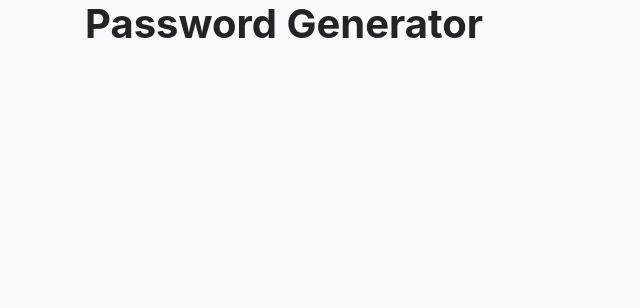
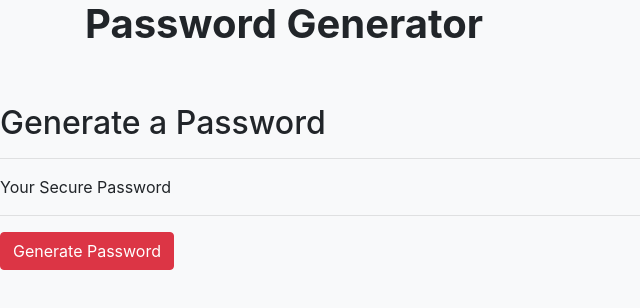
Before and after one commit to smurphy823/Password-Generator-2, a plain HTML site: page index.html in a window 1280 px wide. Shown: the whole page, without its empty margins (0-640 px from the left). Drawn offline with nearby package versions, Linux system fonts and the light colour scheme.

Commit message:
html completed

```diff
--- a/index.html
+++ b/index.html
@@ -15,3 +15,34 @@
     <div class="col-sm-12 col-md-12 mx-auto">
     <h1><strong>Password Generator</strong></h1>
     </div>
+</div>
+</div>
+    <br>
+    <br>
+
+<div class="container-2">
+        <div class="row">
+        <div class="col-sm-12 col-md-12">
+        <div class="password-card">
+            <h2>Generate a Password</h2>
+            <hr>
+            <div class="typebox">
+            <p id="passWD-text">Your Secure Password</p>
+            </div>
+            <hr>
+            <button class="btn btn-danger" onclick="generatePW()">Generate Password</button>
+        </div>
+    </div>
+    </div>
+</div>
+
+
+
+
+
+<script src="style.js"></script>
+<script src="https://code.jquery.com/jquery-3.3.1.slim.min.js" integrity="sha384-q8i/X+965DzO0rT7abK41JStQIAqVgRVzpbzo5smXKp4YfRvH+8abtTE1Pi6jizo" crossorigin="anonymous"></script>
+<script src="https://cdnjs.cloudflare.com/ajax/libs/popper.js/1.14.7/umd/popper.min.js" integrity="sha384-UO2eT0CpHqdSJQ6hJty5KVphtPhzWj9WO1clHTMGa3JDZwrnQq4sF86dIHNDz0W1" crossorigin="anonymous"></script>
+<script src="https://stackpath.bootstrapcdn.com/bootstrap/4.3.1/js/bootstrap.min.js" integrity="sha384-JjSmVgyd0p3pXB1rRibZUAYoIIy6OrQ6VrjIEaFf/nJGzIxFDsf4x0xIM+B07jRM" crossorigin="anonymous"></script>
+</body>
+</html>
```
